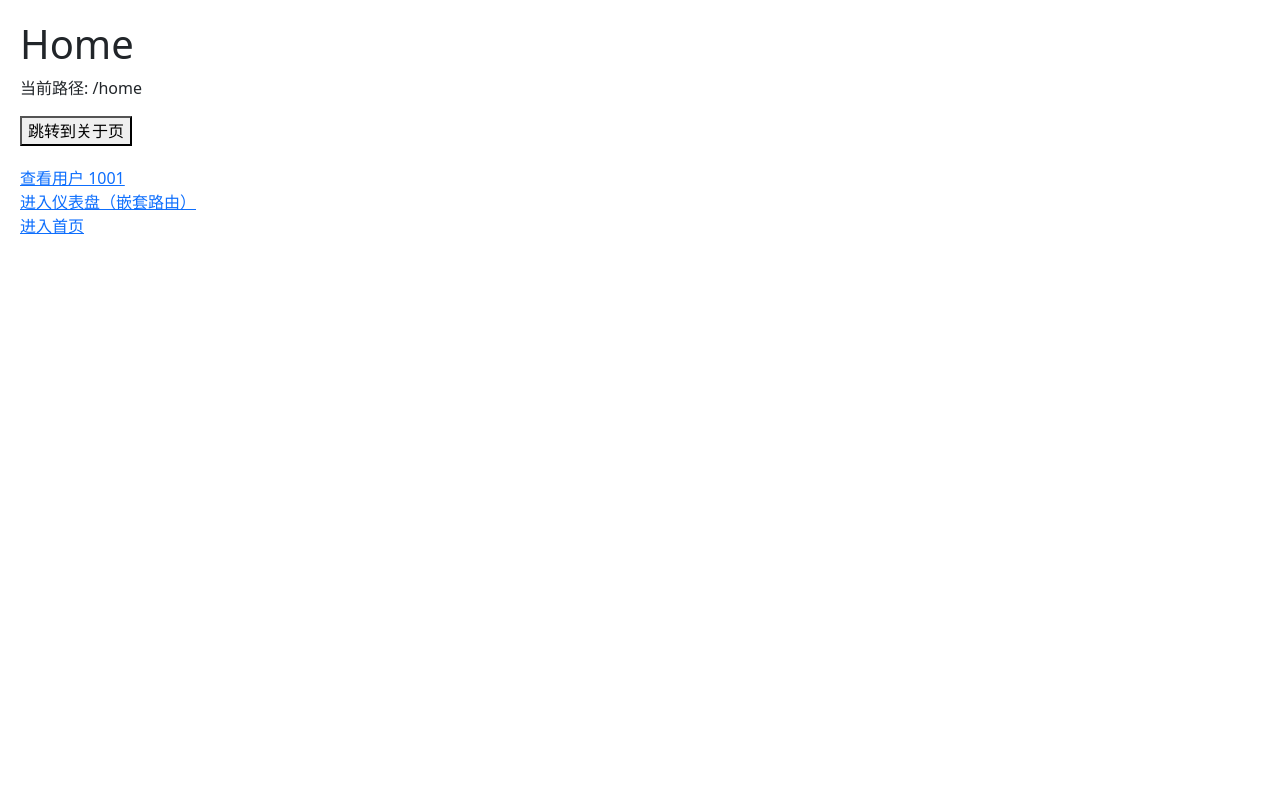
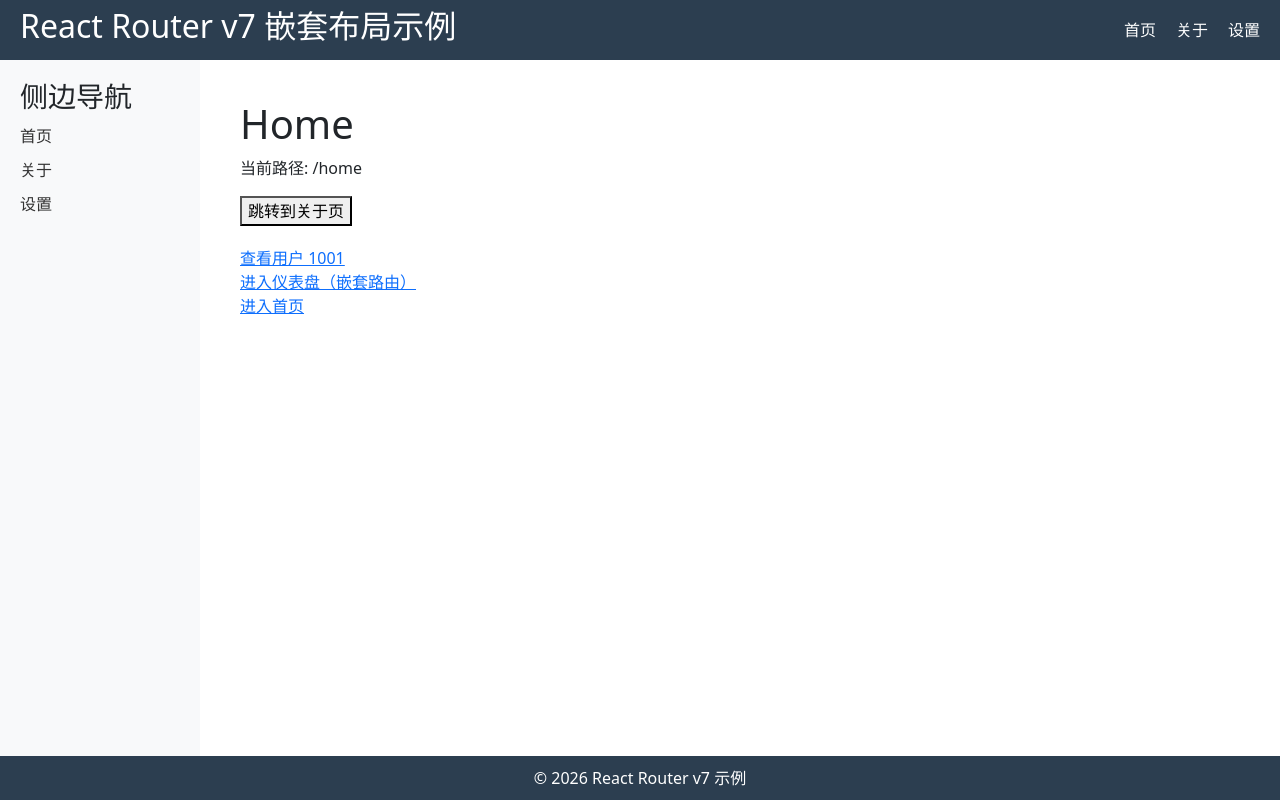
Before and after one commit to React163CWMZ/react-app, a React (Vite) app: page /home in a window 1280 px wide. Built offline with nearby package versions, Linux system fonts and the light colour scheme.

Commit message:
react router embed layout

```diff
--- /dev/null
+++ b/src/pages/MainLayout.tsx
@@ -0,0 +1,120 @@
+import { Link, Outlet, useLocation } from "react-router-dom";
+
+// 全局主布局：包含导航栏、侧边栏、内容区域
+const MainLayout = () => {
+  const location = useLocation(); // 获取当前路由路径，用于高亮导航
+
+  return (
+    <div
+      style={{ display: "flex", flexDirection: "column", minHeight: "100vh" }}
+    >
+      {/* 顶部导航栏 */}
+      <header
+        style={{
+          padding: "0 20px",
+          height: "60px",
+          backgroundColor: "#2c3e50",
+          color: "white",
+          display: "flex",
+          alignItems: "center",
+          justifyContent: "space-between",
+        }}
+      >
+        <h2>React Router v7 嵌套布局示例</h2>
+        <nav>
+          <Link
+            to="/home"
+            style={{
+              color: "white",
+              marginLeft: "20px",
+              textDecoration: location.pathname === "/" ? "underline" : "none",
+            }}
+          >
+            首页
+          </Link>
+          <Link
+            to="/home/about"
+            style={{
+              color: "white",
+              marginLeft: "20px",
+              textDecoration:
+                location.pathname === "/about" ? "underline" : "none",
+            }}
+          >
+            关于
+          </Link>
+          <Link
+            to="/home/settings"
+            style={{
+              color: "white",
+              marginLeft: "20px",
+              textDecoration:
+                location.pathname === "/home/settings" ? "underline" : "none",
+            }}
+          >
+            设置
+          </Link>
+        </nav>
+      </header>
+
+      {/* 主体内容：侧边栏 + 内容区 */}
+      <div style={{ display: "flex", flex: 1 }}>
+        {/* 侧边栏 */}
+        <aside
+          style={{
+            width: "200px",
+            backgroundColor: "#f8f9fa",
+            padding: "20px",
+          }}
+        >
+          <h3>侧边导航</h3>
+          <ul style={{ listStyle: "none", padding: 0 }}>
+            <li style={{ margin: "10px 0" }}>
+              <Link
+                to="/home"
+                style={{ textDecoration: "none", color: "#333" }}
+              >
+                首页
+              </Link>
+            </li>
+            <li style={{ margin: "10px 0" }}>
+              <Link
+                to="/home/about"
+                style={{ textDecoration: "none", color: "#333" }}
+              >
+                关于
+              </Link>
+            </li>
+            <li style={{ margin: "10px 0" }}>
+              <Link
+                to="/home/settings"
+                style={{ textDecoration: "none", color: "#333" }}
+              >
+                设置
+              </Link>
+            </li>
+          </ul>
+        </aside>
+
+        {/* 子路由出口：嵌套页面会渲染在这里 */}
+        <main style={{ flex: 1, padding: "20px" }}>
+          <Outlet />
+        </main>
+      </div>
+
+      {/* 页脚 */}
+      <footer
+        style={{
+          padding: "10px 20px",
+          backgroundColor: "#2c3e50",
+          color: "white",
+          textAlign: "center",
+        }}
+      >
+        © 2026 React Router v7 示例
+      </footer>
+    </div>
+  );
+};
+
+export default MainLayout;
--- /dev/null
+++ b/src/pages/Settings.tsx
@@ -0,0 +1,12 @@
+import React from "react";
+
+const Settings = () => {
+  return (
+    <div>
+      <h1>设置页</h1>
+      <p>这是嵌套在 MainLayout 中的设置页内容</p>
+    </div>
+  );
+};
+
+export default Settings;
--- /dev/null
+++ b/src/pages/User.tsx
@@ -0,0 +1,16 @@
+import { Link, useNavigate } from "react-router-dom";
+
+const User = () => {
+  const navigate = useNavigate();
+
+  return (
+    <div style={{ padding: "20px" }}>
+      <h1>我是。。。</h1>
+      <button onClick={() => navigate(-1)}>返回上一页</button>
+      <br />
+      <Link to="/">返回首页</Link>
+    </div>
+  );
+};
+
+export default User;
```
Also changed, not shown: src/router.tsx (+15 -1 lines).
